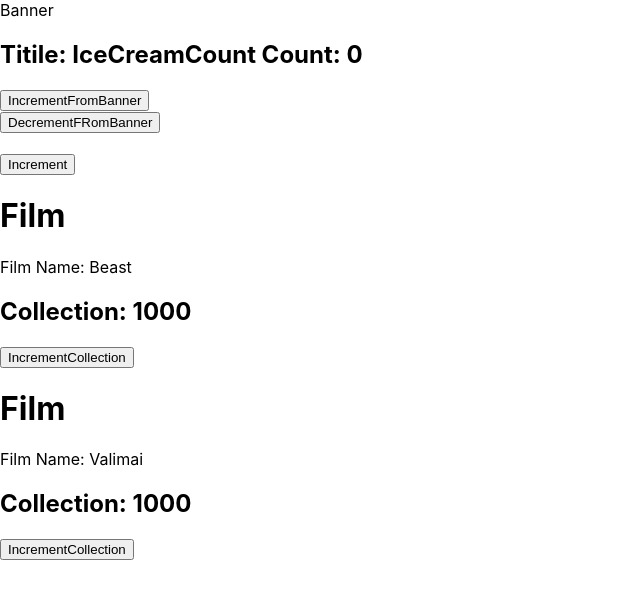
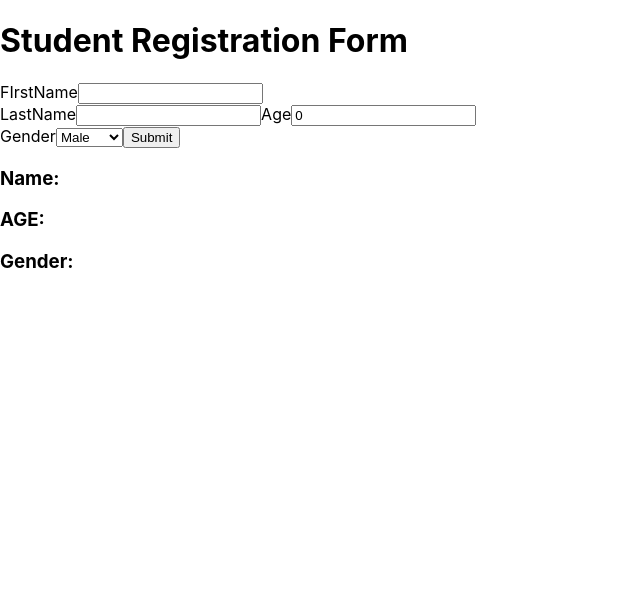
Before and after one commit to klmadhu247/samplerepo, a React (Create React App) app: page / in a window 1280 px wide. Shown: the top 598 px of the page, without its empty margins (0-640 px from the left). Built offline with nearby package versions, Linux system fonts and the light colour scheme.

Commit message:
Day6 Part2

```diff
--- a/src/App.js
+++ b/src/App.js
@@ -1,6 +1,7 @@
 import React,{Component} from 'react'
 import Banner from'./Banner'
-import Film from './Film'
+import StudentForm from './StudentForm'
+import CollegeStudentForm from './CollegeStudentForm'
 
 //all  opening tag should have a closed tag in React
 
@@ -9,7 +10,8 @@ class  App extends Component {
 
   state = {
     Count:0,
-    title:"IceCreamCount"
+    title:"IceCreamCount",
+    flag:true
   }
   handleInc =()=>
     {
@@ -19,22 +21,41 @@ class  App extends Component {
       {
         this.setState({Count:this.state.Count-1})
       }
+      handleToggle= ()=>{
+        this.setState({flag:!this.state.flag})
+
+      }
 
   render()
   {
   return (
-    <div >
-   <Banner  Title = {this.state.title}  Count={this.state.Count} handleIncrement={this.handleInc}
+   <div >
+    {/* <StudentForm/> */}
+    <CollegeStudentForm/>
+
+
+
+
+
+
+
+
+
+
+       {/* {
+        this.state.flag && <p>Hello</p>
+
+      }
+      <button onClick={this.handleToggle}>Toggle</button> */}
+
+
+   {/* <Banner  Title = {this.state.title}  Count={this.state.Count} handleIncrement={this.handleInc}
     handleDecrement={this.handlDec}
 
    />
 
       <br></br>
-      <button onClick={this.handleInc}>Increment</button>
-      <br></br>
-      <Film Name='Beast'/>
-      <Film Name='Valimai'/>
-
+      <button onClick={this.handleInc}>Increment</button> */}
 
 
 
--- a/src/Banner.js
+++ b/src/Banner.js
@@ -9,7 +9,7 @@ class Banner extends Component{
         <div>
             Banner {this.props.film}
            <h2>Titile:  {this.props.Title}  Count: {this.props.Count}</h2>
-           <button onClick={this.props.handleIncrement}>IncrementFromBanner</button> <br></br>
+           <button onClick={this.props.handleIncrement}>IncrementFromBanner</button>
            <button onClick={this.props.handleDecrement}>DecrementFRomBanner</button>
         </div>
 
--- /dev/null
+++ b/src/CollegeStudentForm.js
@@ -0,0 +1,83 @@
+import React,{Component} from 'react'
+
+class CollegeStudentForm extends Component
+{
+    state ={
+        fname:'',
+        lname:'',
+        age:0,
+        gender:'',
+        onsubmitted:false
+    }
+    // Instead of WRiting Function for each field on change we can use below simple way to minimize the code length
+    //for that we have to give the attribute called name for each field with the same state name fname,lname,age,gender
+
+    handleChange = (e)=>
+        {
+            this.setState({[e.target.name]:e.target.value})
+        }
+    /* handlefname=(e)=>
+        {
+            this.setState({fname:e.target.value})
+
+        }
+        handlelname=(e)=>
+            {
+                this.setState({lname:e.target.value})
+
+            }
+            handleage=(e)=>
+                {
+                    this.setState({age:e.target.value})
+
+                }
+                handlegender=(e)=>
+                    {
+                        this.setState({gender:e.target.value})
+
+                    } */
+                    handlebtn =()=>
+                        {
+                            this.setState({onsubmitted:true})
+                        }
+
+
+
+
+    render(){
+        return(
+            <div>
+                <h1>Student Registration Form</h1>
+
+                <label>FIrstName</label>
+                <input type='text' name='fname' value={this.state.fname} onChange={this.handleChange}></input>
+                <br/>
+                <label>LastName</label>
+                <input type='text' name='lname' value={this.state.lname} onChange={this.handleChange}></input>
+                <label>Age</label>
+                <input type='number' name='age' value={this.state.age} onChange={this.handleChange}></input>
+                <br/>
+                <label>Gender</label>
+                <select name='gender'  value={this.state.gender}   onChange={this.handleChange}>
+                    <option >Male</option>
+                    <option >Female</option>
+                    <option >Others</option>
+                </select>
+
+                <button onClick={this.handlebtn}>Submit</button>
+
+                <div>
+                    <h3>Name: {this.state.onsubmitted? `${this.state.fname} ${this.state.lname}`:''}</h3>
+                    <h3>AGE: {this.state.onsubmitted? this.state.age :''}</h3>
+                    <h3> Gender: {this.state.onsubmitted? this.state.gender:''}</h3>
+
+
+
+                </div>
+
+
+            </div>
+        )
+    }
+}
+export default CollegeStudentForm
--- /dev/null
+++ b/src/StudentForm.js
@@ -0,0 +1,75 @@
+import React,{Component} from 'react'
+
+class StudentForm extends Component{
+
+    state ={
+        fname:'',
+        lname:'',
+
+        age: 0,
+        onSubmitted:false
+
+    }
+
+
+
+    handlefname =(e)=>
+        {
+            this.setState({fname:e.target.value})
+        }
+
+        handlelname=(e)=>
+            {
+                this.setState({lname:e.target.value})
+
+            }
+            handleage =(e)=>
+                {
+                    this.setState({age:e.target.value})
+                }
+                handlSubmit=()=>
+                    {
+                        this.setState({onSubmitted:true})
+                    }
+
+
+render(){
+    return(
+        <div>
+
+            <h2>StudentForm</h2>
+            <label>FIrstName</label>
+            <input type='text' value={this.state.fname} onChange={this.handlefname}></input> <br></br>
+
+
+            <label>LastName</label>
+            <input type='text' value={this.state.lname} onChange={this.handlelname}></input> <br></br>
+            <label>Age</label>
+            <input type='number' value={this.state.age} onChange={this.handleage}></input>
+            <br/>
+            <button onClick={this.handlSubmit}>Submit</button>
+
+
+          {this.state.onSubmitted &&  <div>
+            <h2>Name: {this.state.fname} {this.state.lname}</h2>
+            <h2>Age: {this.state.age}</h2>
+            </div>}
+
+
+
+
+
+
+
+
+
+
+
+
+
+        </div>
+    )
+}
+
+}
+export default StudentForm
```
